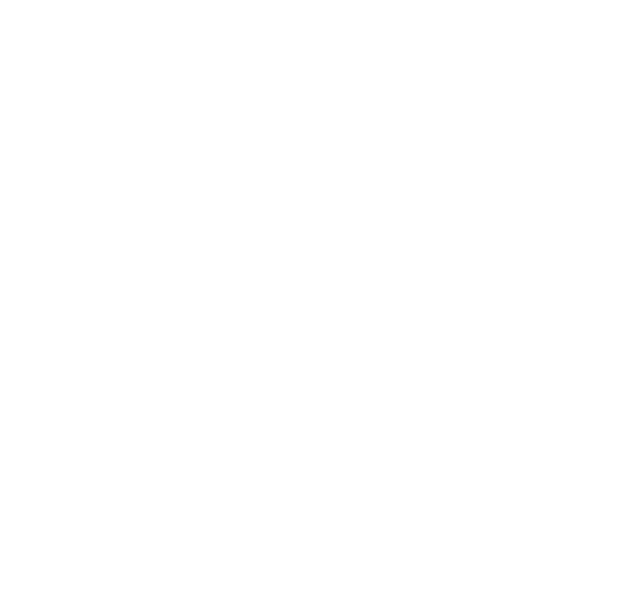
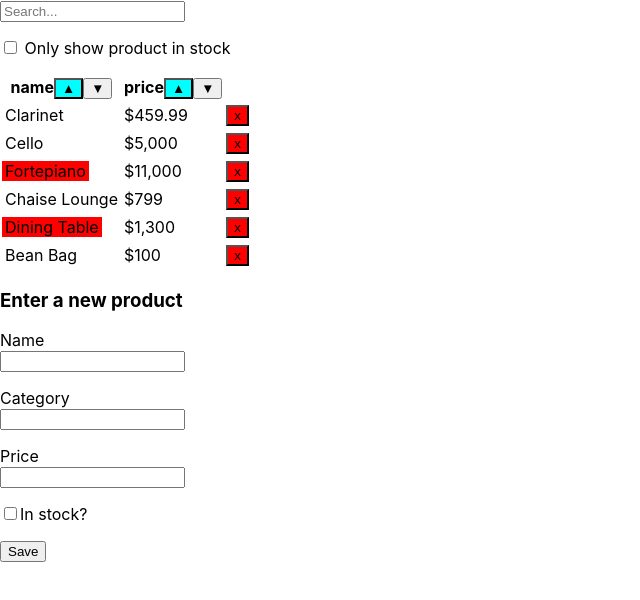
Before and after one commit to libertron/my-first-react-app, a React (Create React App) app: page / in a window 1280 px wide. Shown: the top 600 px of the page, without its empty margins (0-640 px from the left). Built offline with nearby package versions, Linux system fonts and the light colour scheme.

Commit message:
basic static react app

```diff
--- a/src/App.js
+++ b/src/App.js
@@ -1,12 +1,13 @@
 import React, {Component} from 'react';
 import logo from './logo.svg';
 import './App.css';
+import Products from './Products.js';
 
 class App extends Component {
   render(){
     return (
-      <div className="App">
-
+      <div>
+          <Products />
       </div>
     );
   }
--- /dev/null
+++ b/src/Filters.js
@@ -0,0 +1,18 @@
+import React, {Component} from 'react';
+
+class Filters extends Component{
+    render(){
+        return(
+            <div>
+                <input type="text" placeholder="Search..." />
+                <p>
+                    <label>
+                        <input type="checkbox" /> Only show product in stock
+                    </label>
+                </p>
+            </div>
+        );
+    };
+}
+
+export default Filters;
--- /dev/null
+++ b/src/ProductForm.js
@@ -0,0 +1,41 @@
+import React, {Component} from 'react';
+
+class ProductForm extends Component{
+    render(){
+        return(
+            <form>
+                <h3>Enter a new product</h3>
+                <p>
+                <label>
+                    Name
+                    <br />
+                    <input type="text" name="name" />
+                </label>
+                </p>
+                <p>
+                <label>
+                    Category
+                    <br />
+                    <input type="text" name="category" />
+                </label>
+                </p>
+                <p>
+                <label>
+                    Price
+                    <br />
+                    <input type="text" name="price" />
+                </label>
+                </p>
+                <p>
+                <label>
+                    <input type="checkbox" name="stocked" />
+                    In stock?
+                </label>
+                </p>
+                <input type="submit" value="Save" />
+            </form>
+        );
+    };
+}
+
+export default ProductForm;
--- /dev/null
+++ b/src/ProductRow.css
@@ -0,0 +1,3 @@
+.ProductRow-out-of-stock{
+    background-color: red;
+}
--- /dev/null
+++ b/src/ProductRow.js
@@ -0,0 +1,16 @@
+import React, {Component} from 'react';
+import './ProductRow.css';
+
+class ProductRow extends Component{
+    render(){
+        return(
+            <tr>
+                <span className={this.props.product.stocked ? '':'ProductRow-out-of-stock'}><td>{this.props.product.name}</td></span>
+                <td>{this.props.product.price}</td>
+                <td><button onClick={this.destroy} style={{backgroundColor:'red'}}>x</button></td>
+            </tr>
+        );
+    };
+}
+
+export default ProductRow;
--- /dev/null
+++ b/src/ProductTable.js
@@ -0,0 +1,28 @@
+import React, {Component} from 'react';
+import ProductRow from './ProductRow.js';
+import ProductTableHeader from './ProductTableHeader.js';
+
+class ProductTable extends Component{
+    render(){
+        let productsArray=Object.keys(this.props.products).map((pid)=>this.props.products[pid]);
+        let rows=productsArray.map((product)=>{
+            return (
+                <ProductRow product={product} key={product.id} />
+            );
+        });
+
+        return(
+            <table>
+                <thead>
+                    <tr>
+                        <ProductTableHeader column="name" />
+                        <ProductTableHeader column="price" />
+                    </tr>
+                </thead>
+                <tbody>{rows}</tbody>
+            </table>
+        );
+    };
+}
+
+export default ProductTable;
--- /dev/null
+++ b/src/ProductTableHeader.css
@@ -0,0 +1,3 @@
+.ProductTableHeader-current{
+    background-color: #0ff;
+}
--- /dev/null
+++ b/src/ProductTableHeader.js
@@ -0,0 +1,16 @@
+import React, {Component} from 'react';
+import './ProductTableHeader.css';
+
+class ProductTableHeader extends Component{
+    render(){
+        return(
+            <th>
+                {this.props.column}
+                <button className="ProductTableHeader-current">&#x25B2;</button>
+                <button>&#x25BC;</button>
+            </th>
+        );
+    };
+}
+
+export default ProductTableHeader;
--- /dev/null
+++ b/src/Products.js
@@ -0,0 +1,27 @@
+import React, {Component} from 'react';
+import Filters from './Filters.js';
+import ProductTable from './ProductTable.js';
+import ProductForm from './ProductForm.js';
+
+var PRODUCTS = {
+    '1': {id: 1, category: 'Musical Instruments', price: '$459.99', stocked: true, name: 'Clarinet'},
+    '2': {id: 2, category: 'Musical Instruments', price: '$5,000', stocked: true, name: 'Cello'},
+    '3': {id: 3, category: 'Musical Instruments', price: '$11,000', stocked: false, name: 'Fortepiano'},
+    '4': {id: 4, category: 'Furniture', price: '$799', stocked: true, name: 'Chaise Lounge'},
+    '5': {id: 5, category: 'Furniture', price: '$1,300', stocked: false, name: 'Dining Table'},
+    '6': {id: 6, category: 'Furniture', price: '$100', stocked: true, name: 'Bean Bag'}
+  };
+
+class Products extends Component{
+    render(){
+        return(
+            <div>
+                <Filters />
+                <ProductTable products={PRODUCTS} />
+                <ProductForm />
+            </div>
+        );
+    };
+}
+
+export default Products;
```
